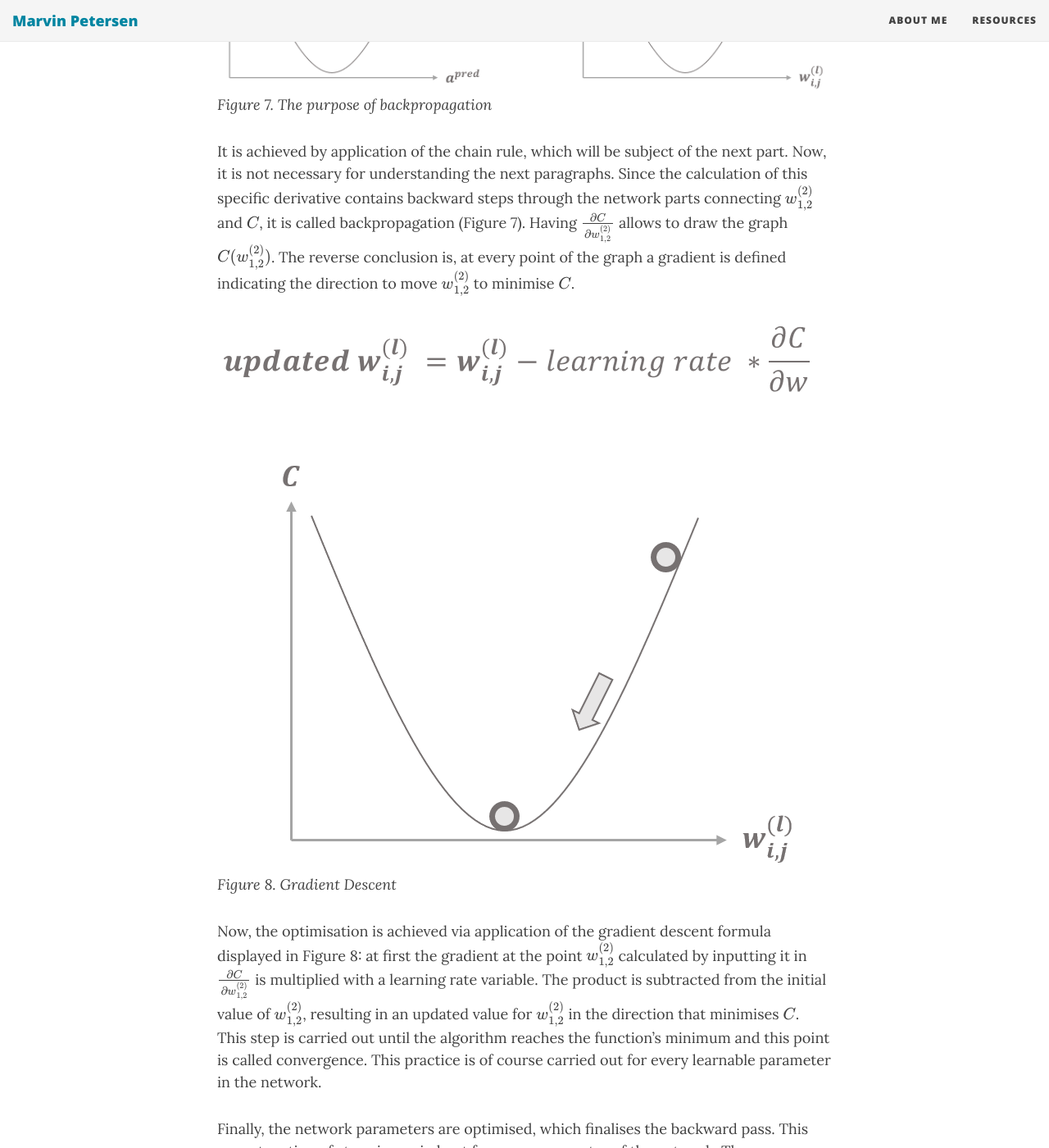
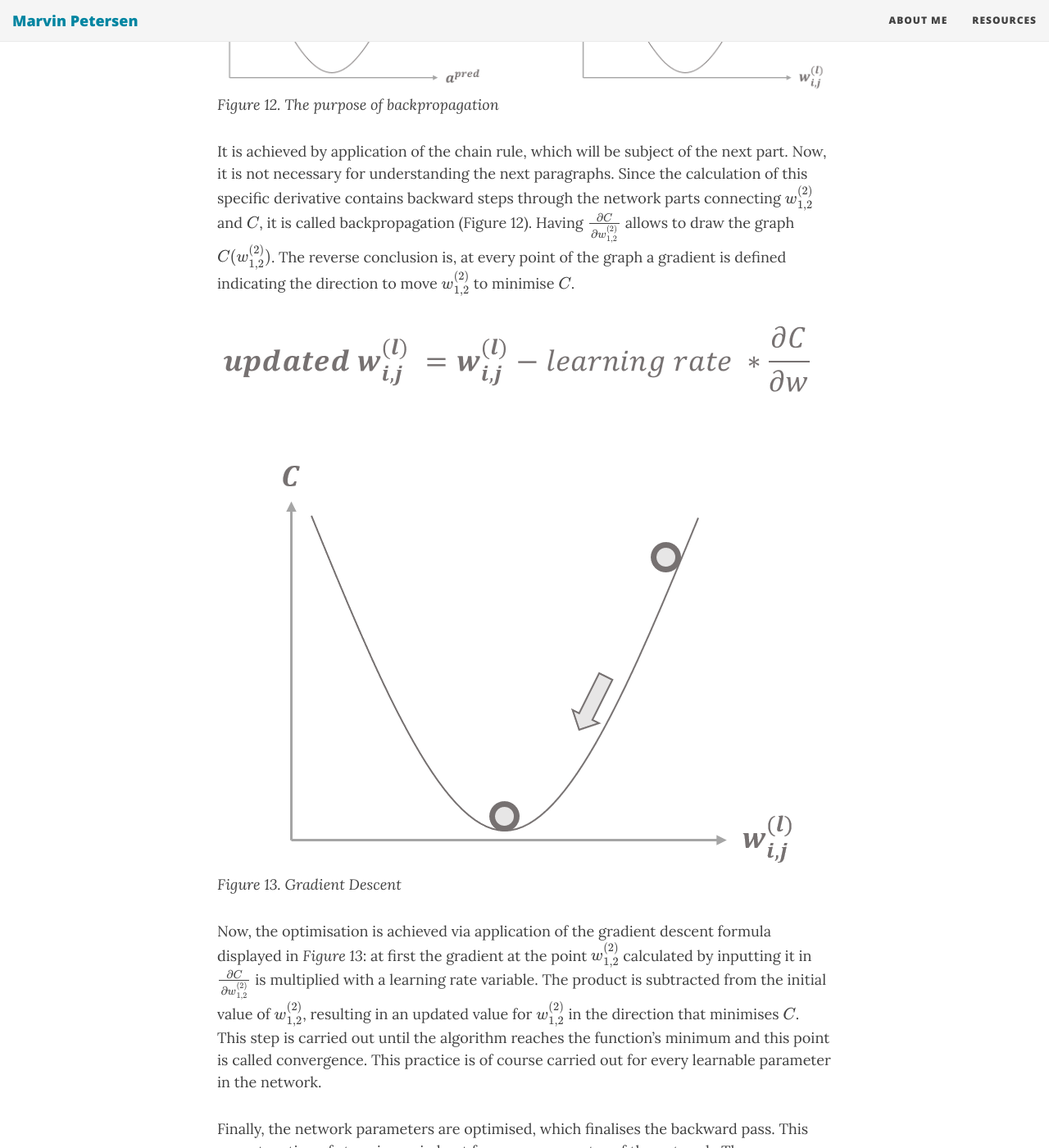
Before and after one commit to m-petersen/vinpetersen.github.io, a Jekyll site: the page built from _posts/2018-11-25-a-guided-tour-through-a-convolutional-neural-network-part-3.md, in a window 1280 px wide and 1400 px high, scrolled down 2639 px. Shown: the whole window at 82% size. Built offline with Jekyll 4.4.1, drawn with Linux system fonts in a browser that asks for light colours; nearby versions of some CDN libraries; formulas are drawn with MathJax 3.

Commit message:
Update 2018-11-25-a-guided-tour-through-a-convolutional-neural-network-part-3.md

```diff
--- a/_posts/2018-11-25-a-guided-tour-through-a-convolutional-neural-network-part-3.md
+++ b/_posts/2018-11-25-a-guided-tour-through-a-convolutional-neural-network-part-3.md
@@ -28,14 +28,14 @@ Obviously, a minimum is available, defining the value of $$𝐶$$ to reach via l
 Before discussing both, some preliminaries considering the mathematical background are necessary. A derivative of the cross-entropy function $$𝐶$$ with respect to $$\boldsymbol{a^{pred}}$$ is denoted by $$\frac{dC}{\boldsymbol{da^{pred}}}$$ or alternatively $$C'(\boldsymbol{a^{pred}})$$ and describes to what degree $$𝐶$$ changes if $$a^{pred}$$ is changed. Simply spoken, it is a function itself indicating the gradient of the function at any point $$a^{pred}$$. It also displays how to change  $$a^{pred}$$ to minimise $$C$$ – a fact that is exploited by backpropagation and gradient descent. Although easily achievable by a simply deriving $$𝐶$$, knowing $$\frac{dC}{\boldsymbol{da^{pred}}}$$ is not helpful for solving the optimisation problem of the network, since $$\boldsymbol{a^{pred}}$$ is no parameter. Contrary to this, weights and biases of the network are. Hence, knowing for example $$\frac{∂C}{∂w_{1,2}^{(2)}}$$ respectively knowing how to change $$w_{1,2}^{(2)}$$ to minimise $$𝐶$$ would be very helpful.
 
 ![backprop.png]({{site.baseurl}}/img/backprop.png)
-*Figure 7. The purpose of backpropagation*
+*Figure 12. The purpose of backpropagation*
 
-It is achieved by application of the chain rule, which will be subject of the next part. Now, it is not necessary for understanding the next paragraphs. Since the calculation of this specific derivative contains backward steps through the network parts connecting $$w_{1,2}^{(2)}$$ and $$𝐶$$, it is called backpropagation (Figure 7). Having $$\frac{∂C}{∂w_{1,2}^{(2)}}$$ allows to draw the graph $$C(w_{1,2}^{(2)})$$. The reverse conclusion is, at every point of the graph a gradient is defined indicating the direction to move $$w_{1,2}^{(2)}$$ to minimise $$𝐶$$.
+It is achieved by application of the chain rule, which will be subject of the next part. Now, it is not necessary for understanding the next paragraphs. Since the calculation of this specific derivative contains backward steps through the network parts connecting $$w_{1,2}^{(2)}$$ and $$𝐶$$, it is called backpropagation (Figure 12). Having $$\frac{∂C}{∂w_{1,2}^{(2)}}$$ allows to draw the graph $$C(w_{1,2}^{(2)})$$. The reverse conclusion is, at every point of the graph a gradient is defined indicating the direction to move $$w_{1,2}^{(2)}$$ to minimise $$𝐶$$.
 
 ![grad_desc.png]({{site.baseurl}}/img/grad_desc.png)
-*Figure 8. Gradient Descent*
+*Figure 13. Gradient Descent*
 
-Now, the optimisation is achieved via application of the gradient descent formula displayed in Figure 8: at first the gradient at the point $$w_{1,2}^{(2)}$$ calculated by inputting it in $$\frac{∂C}{∂w_{1,2}^{(2)}}$$ is multiplied with a learning rate variable. The product is subtracted from the initial value of $$w_{1,2}^{(2)}$$, resulting in an updated value for $$w_{1,2}^{(2)}$$ in the direction that minimises $$𝐶$$. This step is carried out until the algorithm reaches the function’s minimum and this point is called convergence. This practice is of course carried out for every learnable parameter in the network.
+Now, the optimisation is achieved via application of the gradient descent formula displayed in *Figure 13*: at first the gradient at the point $$w_{1,2}^{(2)}$$ calculated by inputting it in $$\frac{∂C}{∂w_{1,2}^{(2)}}$$ is multiplied with a learning rate variable. The product is subtracted from the initial value of $$w_{1,2}^{(2)}$$, resulting in an updated value for $$w_{1,2}^{(2)}$$ in the direction that minimises $$𝐶$$. This step is carried out until the algorithm reaches the function’s minimum and this point is called convergence. This practice is of course carried out for every learnable parameter in the network.
 
 Finally, the network parameters are optimised, which finalises the backward pass. This concatenation of steps is carried out for every parameter of the network. The optimisation process in convolutional layers differs slightly and will also be examined in the next part.
 
```
